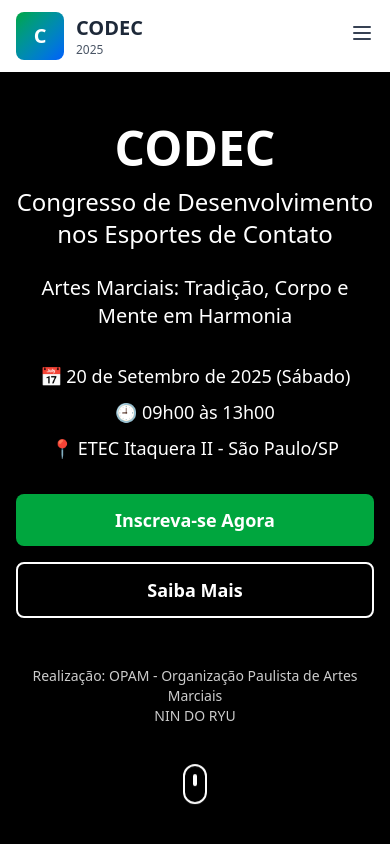
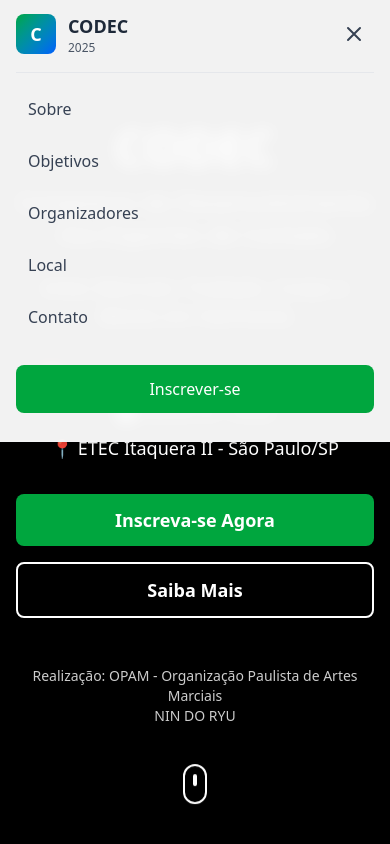
Before and after one commit to DIYSecurityLAB/codec, a Next.js app: page / in a window 390 px wide. Both pictures are taken after a click on the button "Abrir menu". Shown: the top 844 px of the page. Built offline with nearby package versions, Linux system fonts and the light colour scheme.

Commit message:
feat: enhance Header component with mobile menu functionality and improved accessibility

```diff
--- a/src/components/Header.tsx
+++ b/src/components/Header.tsx
@@ -1,58 +1,204 @@
-import React from 'react';
+"use client";
+
+import React, { useState } from "react";
 
 interface HeaderProps {
   className?: string;
 }
 
-const Header: React.FC<HeaderProps> = ({ className = '' }) => {
+const Header: React.FC<HeaderProps> = ({ className = "" }) => {
+  const [isMobileMenuOpen, setIsMobileMenuOpen] = useState(false);
+
+  const toggleMobileMenu = () => {
+    setIsMobileMenuOpen(!isMobileMenuOpen);
+  };
+
+  const closeMobileMenu = () => {
+    setIsMobileMenuOpen(false);
+  };
+
   return (
-    <header className={`fixed top-0 left-0 right-0 z-50 bg-white bg-opacity-95 backdrop-blur-sm shadow-md ${className}`}>
-      <nav className="container mx-auto px-4 py-3">
+    <>
+      <a
+        href="#main-content"
+        className="skip-link focus-visible:ring-2 focus-visible:ring-primary"
+      >
+        Pular para o conteúdo principal
+      </a>
+
+      <header
+        className={`fixed top-0 left-0 right-0 z-50 bg-white/95 backdrop-blur-sm shadow-md border-b border-gray-100 ${className}`}
+        role="banner"
+      >
+        <nav
+          className="container mx-auto px-4 sm:px-6 lg:px-8 py-3"
+          role="navigation"
+          aria-label="Navegação principal"
+        >
           <div className="flex items-center justify-between">
-          {/* Logo */}
             <div className="flex items-center space-x-3">
-            <div className="w-12 h-12 bg-gradient-to-br from-green-600 to-blue-600 rounded-lg flex items-center justify-center">
-              <span className="text-white font-bold text-xl">C</span>
+              <div
+                className="w-10 h-10 sm:w-12 sm:h-12 bg-gradient-to-br from-green-600 to-blue-600 rounded-lg flex items-center justify-center"
+                aria-hidden="true"
+              >
+                <span className="text-white font-bold text-lg sm:text-xl">
+                  C
+                </span>
               </div>
               <div>
-              <h1 className="text-xl font-bold text-gray-800">CODEC</h1>
-              <p className="text-xs text-gray-600">2025</p>
+                <h1 className="text-lg sm:text-xl font-bold text-gray-800">
+                  CODEC
+                </h1>
+                <p className="text-xs text-gray-600" aria-label="Ano do evento">
+                  2025
+                </p>
               </div>
             </div>
-
-          {/* Navigation */}
-          <div className="hidden md:flex items-center space-x-6">
-            <a href="#sobre" className="text-gray-700 hover:text-green-600 transition-colors font-medium">
+            <div className="hidden lg:flex items-center space-x-6">
+              <a
+                href="#sobre"
+                className="text-gray-700 hover:text-green-600 focus-visible:text-green-600 transition-colors font-medium focus-visible:ring-2 focus-visible:ring-primary focus-visible:ring-offset-2 rounded-md px-2 py-1"
+                aria-label="Ir para seção Sobre"
+              >
                 Sobre
               </a>
-            <a href="#objetivos" className="text-gray-700 hover:text-green-600 transition-colors font-medium">
+              <a
+                href="#objetivos"
+                className="text-gray-700 hover:text-green-600 focus-visible:text-green-600 transition-colors font-medium focus-visible:ring-2 focus-visible:ring-primary focus-visible:ring-offset-2 rounded-md px-2 py-1"
+                aria-label="Ir para seção Objetivos"
+              >
                 Objetivos
               </a>
-            <a href="#organizadores" className="text-gray-700 hover:text-green-600 transition-colors font-medium">
+              <a
+                href="#organizadores"
+                className="text-gray-700 hover:text-green-600 focus-visible:text-green-600 transition-colors font-medium focus-visible:ring-2 focus-visible:ring-primary focus-visible:ring-offset-2 rounded-md px-2 py-1"
+                aria-label="Ir para seção Organizadores"
+              >
                 Organizadores
               </a>
-            <a href="#local" className="text-gray-700 hover:text-green-600 transition-colors font-medium">
+              <a
+                href="#local"
+                className="text-gray-700 hover:text-green-600 focus-visible:text-green-600 transition-colors font-medium focus-visible:ring-2 focus-visible:ring-primary focus-visible:ring-offset-2 rounded-md px-2 py-1"
+                aria-label="Ir para seção Local"
+              >
                 Local
               </a>
-            <a href="#contato" className="text-gray-700 hover:text-green-600 transition-colors font-medium">
+              <a
+                href="#contato"
+                className="text-gray-700 hover:text-green-600 focus-visible:text-green-600 transition-colors font-medium focus-visible:ring-2 focus-visible:ring-primary focus-visible:ring-offset-2 rounded-md px-2 py-1"
+                aria-label="Ir para seção Contato"
+              >
                 Contato
               </a>
-            <button className="bg-green-600 hover:bg-green-700 text-white px-4 py-2 rounded-lg font-medium transition-colors">
+              <button
+                className="bg-green-600 hover:bg-green-700 focus-visible:bg-green-700 text-white px-4 py-2 rounded-lg font-medium transition-colors focus-visible:ring-2 focus-visible:ring-green-500 focus-visible:ring-offset-2"
+                aria-label="Abrir formulário de inscrição"
+                type="button"
+              >
                 Inscrever-se
               </button>
             </div>
-
-          {/* Mobile menu button */}
-          <div className="md:hidden">
-            <button className="text-gray-700 hover:text-green-600 transition-colors">
-              <svg className="w-6 h-6" fill="none" stroke="currentColor" viewBox="0 0 24 24">
-                <path strokeLinecap="round" strokeLinejoin="round" strokeWidth={2} d="M4 6h16M4 12h16M4 18h16" />
+            <div className="lg:hidden">
+              <button
+                className="text-gray-700 hover:text-green-600 focus-visible:text-green-600 transition-colors p-2 focus-visible:ring-2 focus-visible:ring-primary focus-visible:ring-offset-2 rounded-md"
+                onClick={toggleMobileMenu}
+                aria-expanded={isMobileMenuOpen}
+                aria-controls="mobile-menu"
+                aria-label={isMobileMenuOpen ? "Fechar menu" : "Abrir menu"}
+                type="button"
+              >
+                <svg
+                  className="w-6 h-6"
+                  fill="none"
+                  stroke="currentColor"
+                  viewBox="0 0 24 24"
+                  aria-hidden="true"
+                >
+                  {isMobileMenuOpen ? (
+                    <path
+                      strokeLinecap="round"
+                      strokeLinejoin="round"
+                      strokeWidth={2}
+                      d="M6 18L18 6M6 6l12 12"
+                    />
+                  ) : (
+                    <path
+                      strokeLinecap="round"
+                      strokeLinejoin="round"
+                      strokeWidth={2}
+                      d="M4 6h16M4 12h16M4 18h16"
+                    />
+                  )}
                 </svg>
               </button>
             </div>
           </div>
+          {isMobileMenuOpen && (
+            <div
+              id="mobile-menu"
+              className="lg:hidden mt-4 pb-4 border-t border-gray-200"
+              role="menu"
+            >
+              <div className="flex flex-col space-y-3 pt-4">
+                <a
+                  href="#sobre"
+                  className="text-gray-700 hover:text-green-600 focus-visible:text-green-600 transition-colors font-medium py-2 px-3 rounded-md focus-visible:ring-2 focus-visible:ring-primary focus-visible:ring-offset-2"
+                  onClick={closeMobileMenu}
+                  role="menuitem"
+                  aria-label="Ir para seção Sobre"
+                >
+                  Sobre
+                </a>
+                <a
+                  href="#objetivos"
+                  className="text-gray-700 hover:text-green-600 focus-visible:text-green-600 transition-colors font-medium py-2 px-3 rounded-md focus-visible:ring-2 focus-visible:ring-primary focus-visible:ring-offset-2"
+                  onClick={closeMobileMenu}
+                  role="menuitem"
+                  aria-label="Ir para seção Objetivos"
+                >
+                  Objetivos
+                </a>
+                <a
+                  href="#organizadores"
+                  className="text-gray-700 hover:text-green-600 focus-visible:text-green-600 transition-colors font-medium py-2 px-3 rounded-md focus-visible:ring-2 focus-visible:ring-primary focus-visible:ring-offset-2"
+                  onClick={closeMobileMenu}
+                  role="menuitem"
+                  aria-label="Ir para seção Organizadores"
+                >
+                  Organizadores
+                </a>
+                <a
+                  href="#local"
+                  className="text-gray-700 hover:text-green-600 focus-visible:text-green-600 transition-colors font-medium py-2 px-3 rounded-md focus-visible:ring-2 focus-visible:ring-primary focus-visible:ring-offset-2"
+                  onClick={closeMobileMenu}
+                  role="menuitem"
+                  aria-label="Ir para seção Local"
+                >
+                  Local
+                </a>
+                <a
+                  href="#contato"
+                  className="text-gray-700 hover:text-green-600 focus-visible:text-green-600 transition-colors font-medium py-2 px-3 rounded-md focus-visible:ring-2 focus-visible:ring-primary focus-visible:ring-offset-2"
+                  onClick={closeMobileMenu}
+                  role="menuitem"
+                  aria-label="Ir para seção Contato"
+                >
+                  Contato
+                </a>
+                <button
+                  className="bg-green-600 hover:bg-green-700 focus-visible:bg-green-700 text-white px-4 py-3 rounded-lg font-medium transition-colors mt-4 w-full focus-visible:ring-2 focus-visible:ring-green-500 focus-visible:ring-offset-2"
+                  onClick={closeMobileMenu}
+                  aria-label="Abrir formulário de inscrição"
+                  type="button"
+                >
+                  Inscrever-se
+                </button>
+              </div>
+            </div>
+          )}
         </nav>
       </header>
+    </>
   );
 };
 
```
Lines whose indentation alone changed are shown as unchanged.
